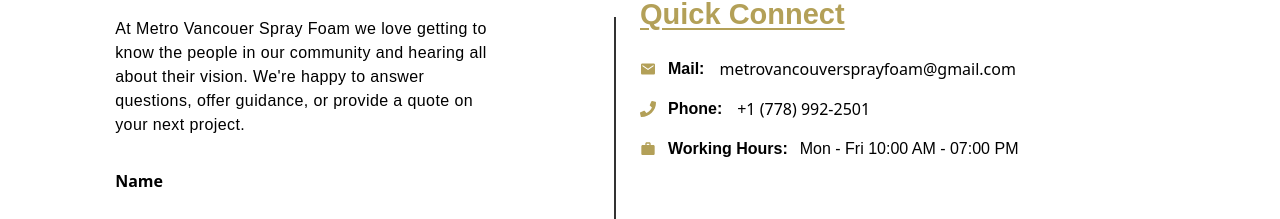
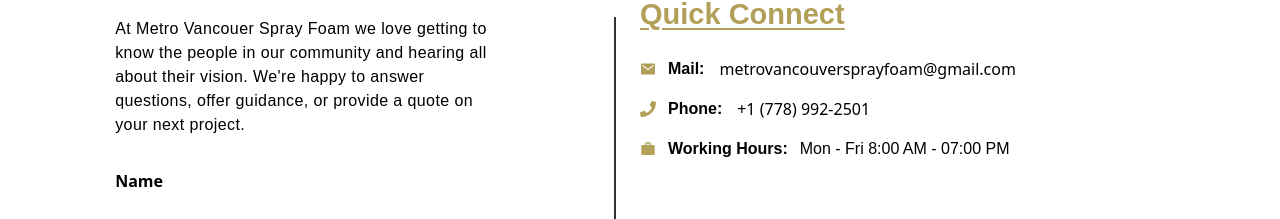
Before and after one commit to tusharjain2802/Metro-Vancouver-Spray-Foam, a React (Vite) app in the folder client/: page / in a window 1280 px wide. Shown: the part 4072-4291 px from the top of the page. Built offline with nearby package versions, Linux system fonts and the light colour scheme; grey boxes are pictures that could not be loaded.

Commit message:
timming change

```diff
--- a/client/src/Components/MainPageComponents/Map.jsx
+++ b/client/src/Components/MainPageComponents/Map.jsx
@@ -29,7 +29,7 @@
             <span className='font-anton font-bold'>Working Hours:</span>
           </div>
           <span className='text-sm sm:text-base'>
-            Mon - Fri 10:00 AM - 07:00 PM
+            Mon - Fri 8:00 AM - 07:00 PM
           </span>
         </div>
       </div>
```
